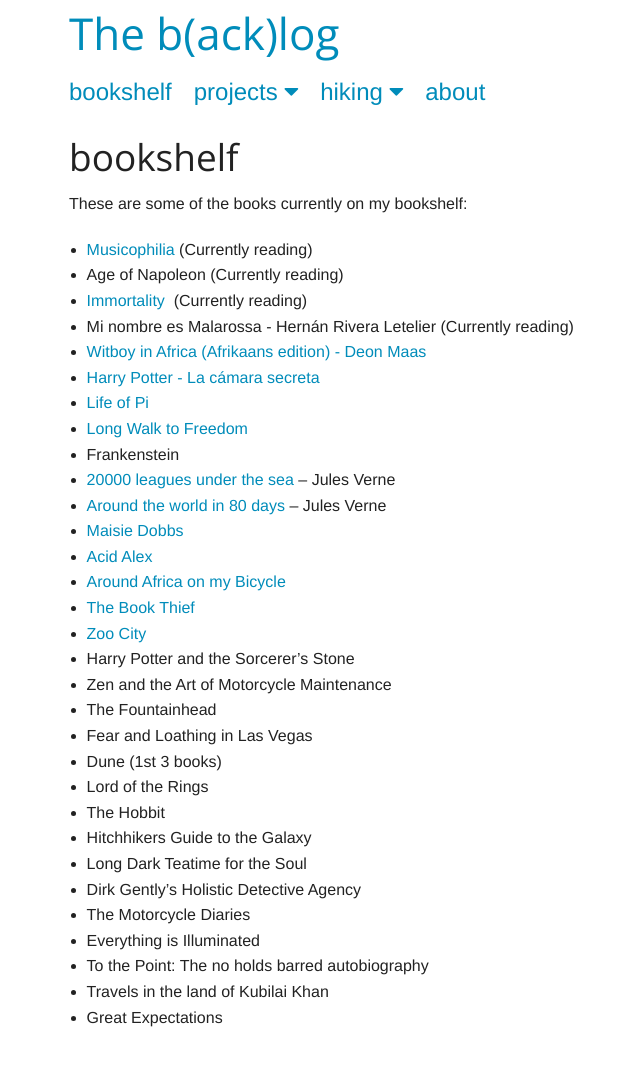
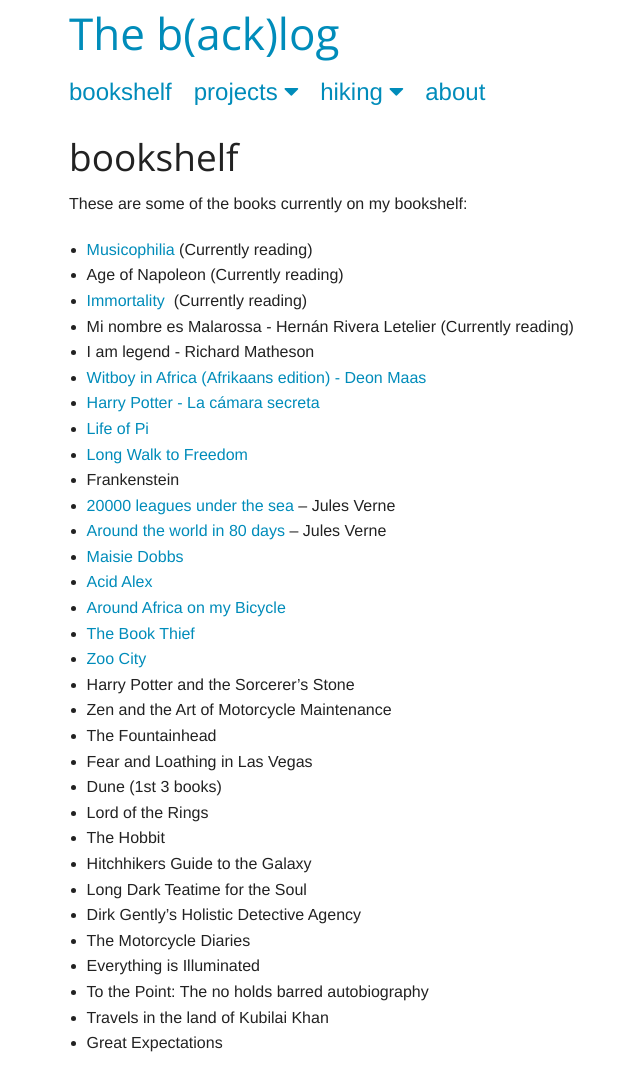
Before and after one commit to dirkcuys/thebacklog, a Jekyll site: the page built from bookshelf/index.md, in a window 1280 px wide. Shown: the whole page, without its empty margins (86-726 px from the left). Built offline with Jekyll 4.4.1, drawn with Linux system fonts in a browser that asks for light colours; nearby versions of some CDN libraries; Markdown is read by kramdown in place of the engine named in the settings; before the commit the page ends 1050 px from its top, so only the background shows below that.

Commit message:
Add I am Legend to book shelf

```diff
--- a/bookshelf/index.md
+++ b/bookshelf/index.md
@@ -9,6 +9,7 @@
 *   Age of Napoleon (Currently reading)
 *   [Immortality][3]  (Currently reading)
 *   Mi nombre es Malarossa - Hernán Rivera Letelier (Currently reading)
+*   I am legend - Richard Matheson
 *   [Witboy in Africa (Afrikaans edition) - Deon Maas](http://www.kalahari.com/Books/Witboy-in-Africa_p_35650671)
 *   [Harry Potter - La cámara secreta](https://es.wikipedia.org/wiki/Harry_Potter_y_la_c%C3%A1mara_secreta)
 *   [Life of Pi](https://en.wikipedia.org/wiki/Life_of_Pi)
```
